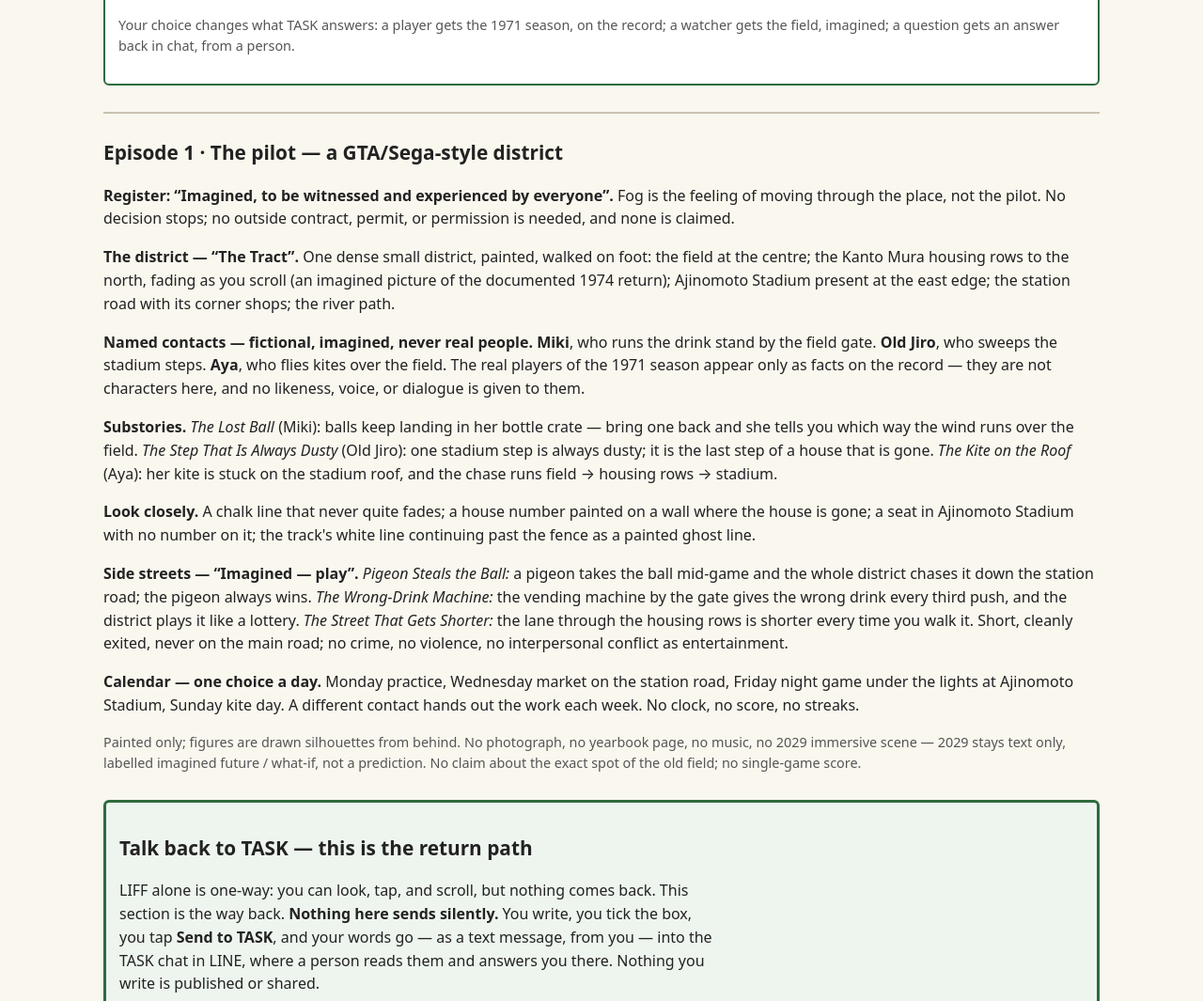
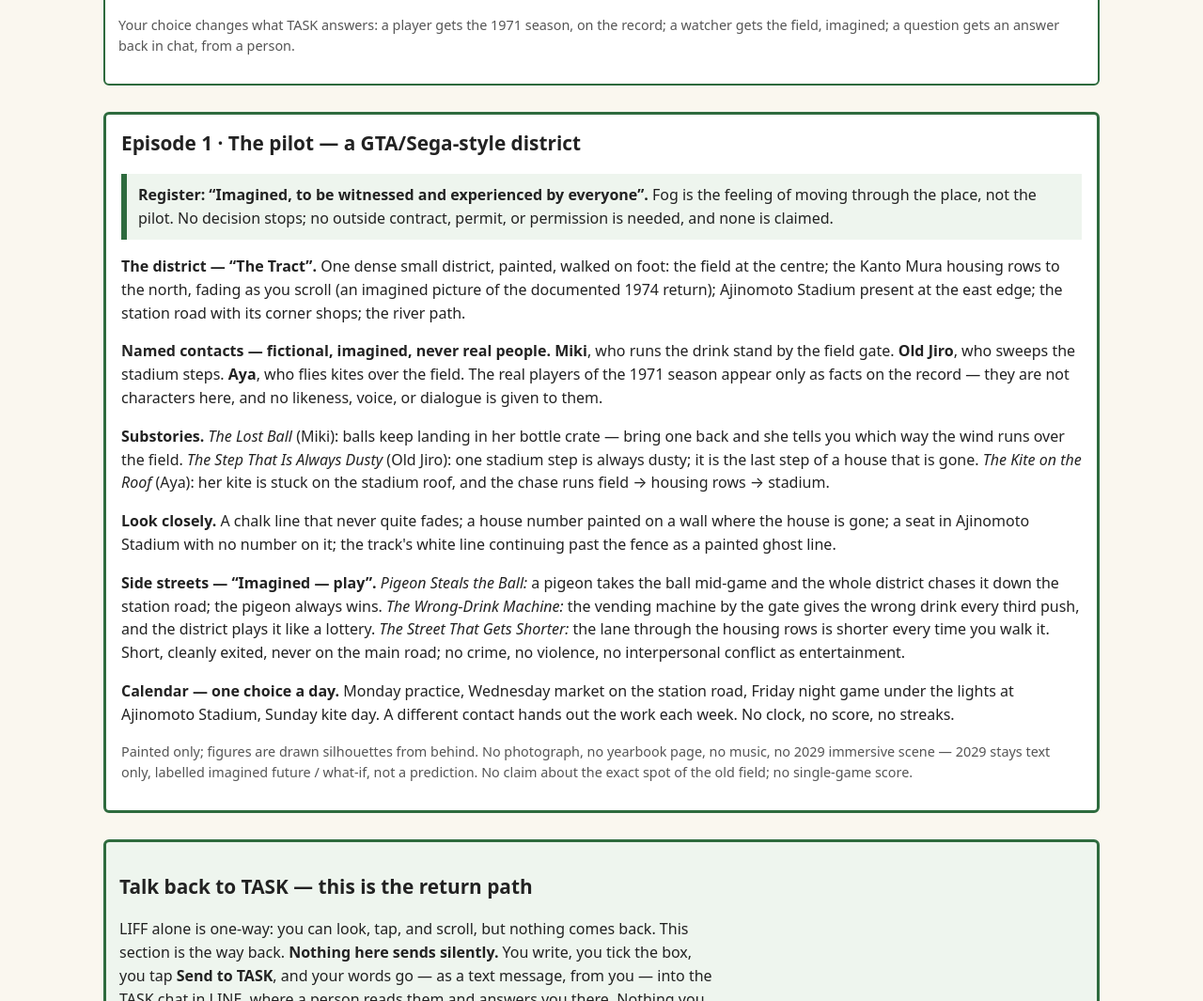
Before and after one commit to chwillpcs-task/rising-together, a plain HTML site: page index.html in a window 1280 px wide. Shown: the part 3168-4233 px from the top of the page at 94% size. Drawn offline with Linux system fonts and the light colour scheme.

Commit message:
Rising Together polish 2026-11-25: persistent register mark, Ajinomoto Stadium, fog not a pilot, no outside-permission stops, device-test pack

```diff
--- a/styles.css
+++ b/styles.css
@@ -137,3 +137,8 @@ footer{padding:16px 20px;border-top:3px solid var(--accent);background:#fff;colo
   radial-gradient(ellipse 30% 40% at 30% 70%,rgba(120,160,190,.8),transparent 70%),
   radial-gradient(ellipse 25% 35% at 75% 72%,rgba(120,160,190,.7),transparent 70%),
   linear-gradient(#d8e8d8 0%,#eef4ea 30%,#8aa87e 45%,#b5d3a0 60%,#8fbf7d 100%)}
+
+/* ---- GTA/Sega-style pilots (2026-11-25) ---- */
+.pilot{border:3px solid var(--accent);background:#fff;padding:14px 16px;border-radius:6px}
+.pilot h2{margin-top:0}
+.pilot-mark{background:#eef5ee;border-left:6px solid var(--accent);padding:10px 12px}
```
